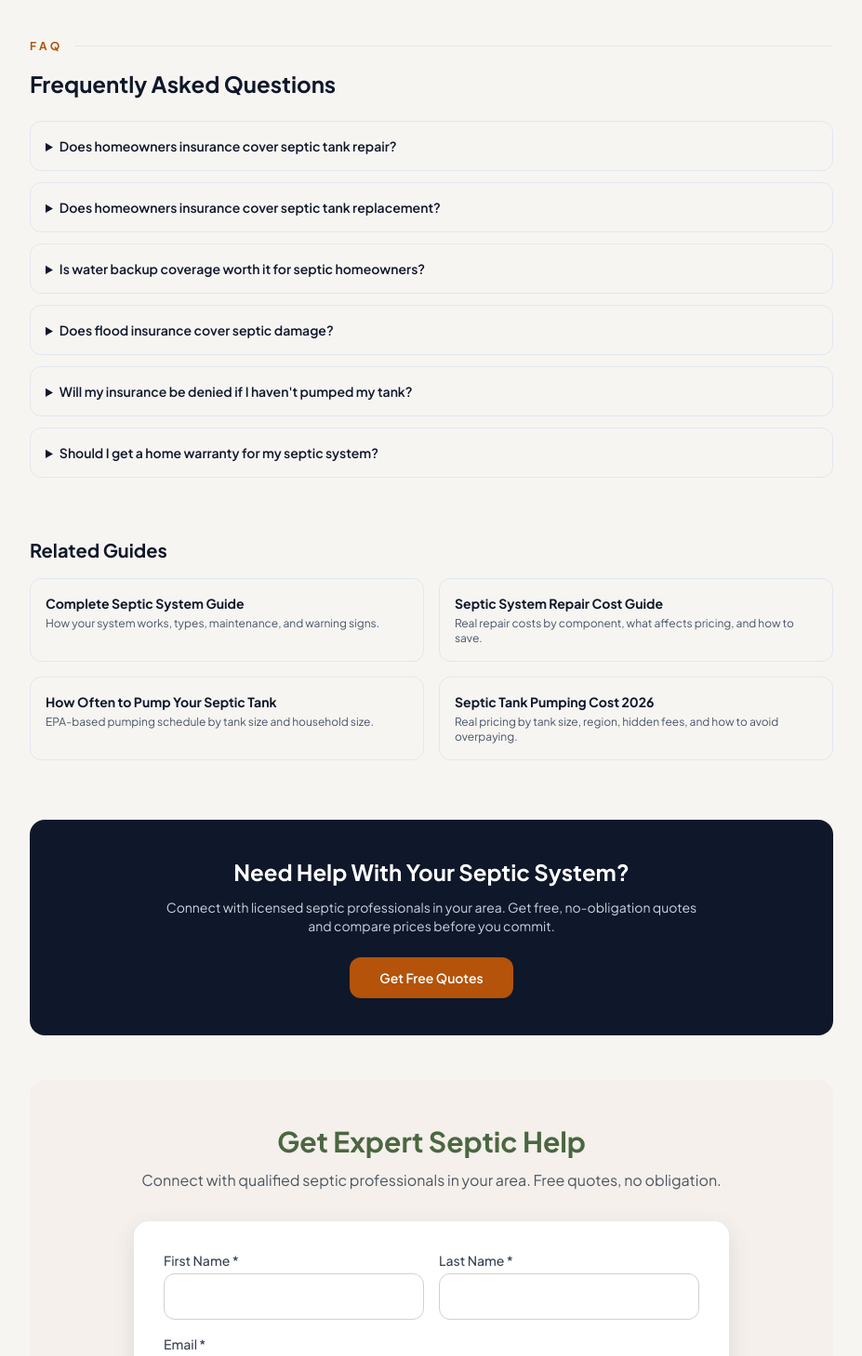
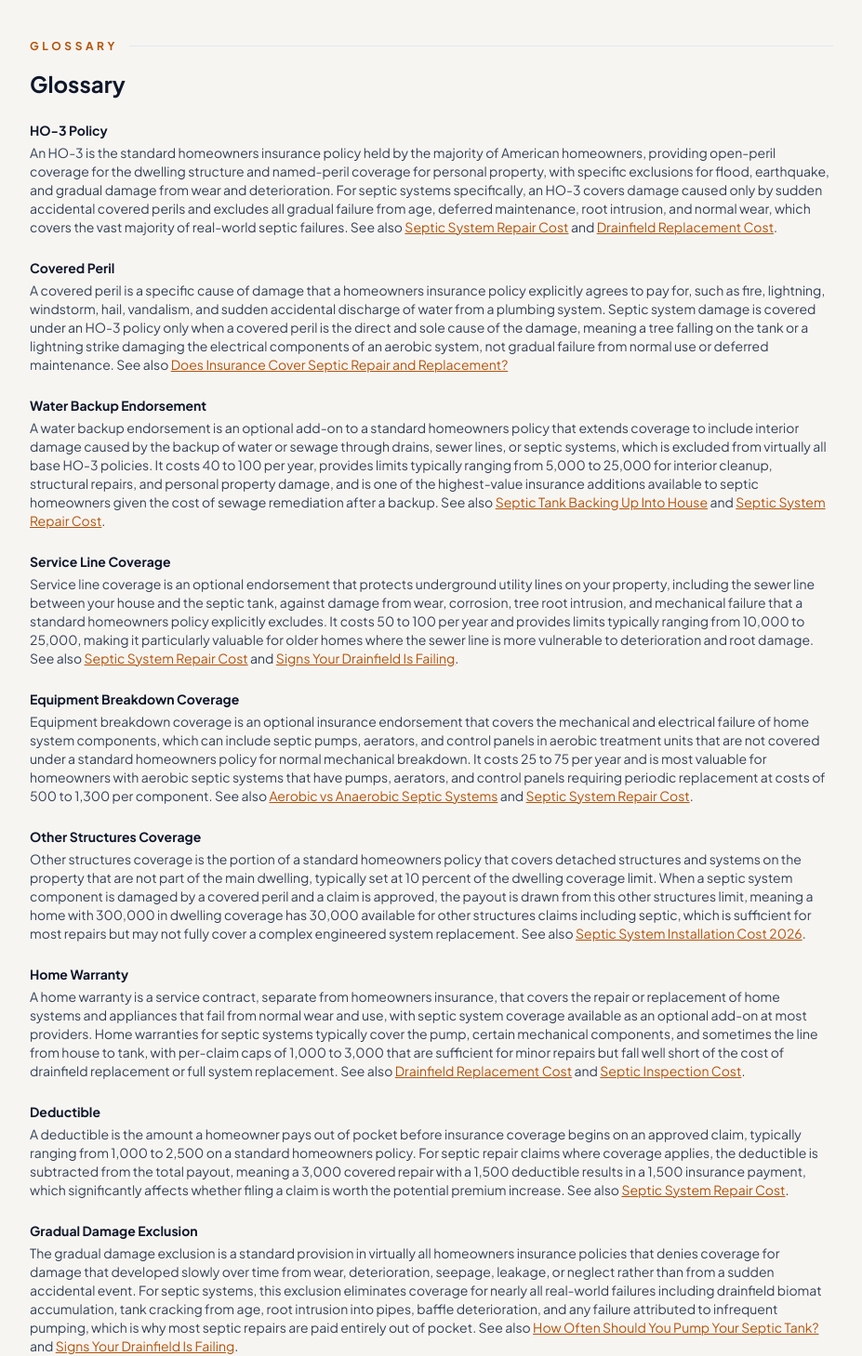
Before and after one commit to thebasementguide2026/theseptic.guide-, a Next.js app: page /articles/does-insurance-cover-septic-repair-replacement in a window 1280 px wide. Shown: the part 5880-7339 px from the top of the page at 93% size, without its empty margins (176-1103 px from the left). Built offline with nearby package versions, Linux system fonts and the light colour scheme.

Commit message:
Add glossary section above FAQ

```diff
--- a/app/articles/does-insurance-cover-septic-repair-replacement/page.tsx
+++ b/app/articles/does-insurance-cover-septic-repair-replacement/page.tsx
@@ -433,7 +433,54 @@ export default function InsuranceCoverSepticArticle() {
             </div>
           </div>
 
-                  {/* FAQ */}
+                            {/* Glossary */}
+          <div className='mb-16'>
+            <div className='flex items-center space-x-3 mb-4'>
+              <span className='text-amber-700 font-bold tracking-[0.3em] text-xs uppercase'>Glossary</span>
+              <div className='flex-1 h-px bg-slate-200'></div>
+            </div>
+            <h2 className='text-2xl font-bold text-slate-900 mb-6'>Glossary</h2>
+            <div className='space-y-6'>
+              <div>
+                <h3 className='font-bold text-slate-900 text-sm mb-1'>HO-3 Policy</h3>
+                <p className='text-slate-700 text-sm'>An HO-3 is the standard homeowners insurance policy held by the majority of American homeowners, providing open-peril coverage for the dwelling structure and named-peril coverage for personal property, with specific exclusions for flood, earthquake, and gradual damage from wear and deterioration. For septic systems specifically, an HO-3 covers damage caused only by sudden accidental covered perils and excludes all gradual failure from age, deferred maintenance, root intrusion, and normal wear, which covers the vast majority of real-world septic failures. See also <Link href='/cost-guides/septic-system-repair-cost' className='text-amber-700 underline hover:text-amber-800'>Septic System Repair Cost</Link> and <Link href='/cost-guides/drainfield-replacement-cost' className='text-amber-700 underline hover:text-amber-800'>Drainfield Replacement Cost</Link>.</p>
+              </div>
+              <div>
+                <h3 className='font-bold text-slate-900 text-sm mb-1'>Covered Peril</h3>
+                <p className='text-slate-700 text-sm'>A covered peril is a specific cause of damage that a homeowners insurance policy explicitly agrees to pay for, such as fire, lightning, windstorm, hail, vandalism, and sudden accidental discharge of water from a plumbing system. Septic system damage is covered under an HO-3 policy only when a covered peril is the direct and sole cause of the damage, meaning a tree falling on the tank or a lightning strike damaging the electrical components of an aerobic system, not gradual failure from normal use or deferred maintenance. See also <Link href='/articles/does-insurance-cover-septic-repair-replacement' className='text-amber-700 underline hover:text-amber-800'>Does Insurance Cover Septic Repair and Replacement?</Link></p>
+              </div>
+              <div>
+                <h3 className='font-bold text-slate-900 text-sm mb-1'>Water Backup Endorsement</h3>
+                <p className='text-slate-700 text-sm'>A water backup endorsement is an optional add-on to a standard homeowners policy that extends coverage to include interior damage caused by the backup of water or sewage through drains, sewer lines, or septic systems, which is excluded from virtually all base HO-3 policies. It costs 40 to 100 per year, provides limits typically ranging from 5,000 to 25,000 for interior cleanup, structural repairs, and personal property damage, and is one of the highest-value insurance additions available to septic homeowners given the cost of sewage remediation after a backup. See also <Link href='/articles/septic-tank-backing-up' className='text-amber-700 underline hover:text-amber-800'>Septic Tank Backing Up Into House</Link> and <Link href='/cost-guides/septic-system-repair-cost' className='text-amber-700 underline hover:text-amber-800'>Septic System Repair Cost</Link>.</p>
+              </div>
+              <div>
+                <h3 className='font-bold text-slate-900 text-sm mb-1'>Service Line Coverage</h3>
+                <p className='text-slate-700 text-sm'>Service line coverage is an optional endorsement that protects underground utility lines on your property, including the sewer line between your house and the septic tank, against damage from wear, corrosion, tree root intrusion, and mechanical failure that a standard homeowners policy explicitly excludes. It costs 50 to 100 per year and provides limits typically ranging from 10,000 to 25,000, making it particularly valuable for older homes where the sewer line is more vulnerable to deterioration and root damage. See also <Link href='/cost-guides/septic-system-repair-cost' className='text-amber-700 underline hover:text-amber-800'>Septic System Repair Cost</Link> and <Link href='/articles/signs-drainfield-is-failing' className='text-amber-700 underline hover:text-amber-800'>Signs Your Drainfield Is Failing</Link>.</p>
+              </div>
+              <div>
+                <h3 className='font-bold text-slate-900 text-sm mb-1'>Equipment Breakdown Coverage</h3>
+                <p className='text-slate-700 text-sm'>Equipment breakdown coverage is an optional insurance endorsement that covers the mechanical and electrical failure of home system components, which can include septic pumps, aerators, and control panels in aerobic treatment units that are not covered under a standard homeowners policy for normal mechanical breakdown. It costs 25 to 75 per year and is most valuable for homeowners with aerobic septic systems that have pumps, aerators, and control panels requiring periodic replacement at costs of 500 to 1,300 per component. See also <Link href='/articles/aerobic-vs-anaerobic-septic' className='text-amber-700 underline hover:text-amber-800'>Aerobic vs Anaerobic Septic Systems</Link> and <Link href='/cost-guides/septic-system-repair-cost' className='text-amber-700 underline hover:text-amber-800'>Septic System Repair Cost</Link>.</p>
+              </div>
+              <div>
+                <h3 className='font-bold text-slate-900 text-sm mb-1'>Other Structures Coverage</h3>
+                <p className='text-slate-700 text-sm'>Other structures coverage is the portion of a standard homeowners policy that covers detached structures and systems on the property that are not part of the main dwelling, typically set at 10 percent of the dwelling coverage limit. When a septic system component is damaged by a covered peril and a claim is approved, the payout is drawn from this other structures limit, meaning a home with 300,000 in dwelling coverage has 30,000 available for other structures claims including septic, which is sufficient for most repairs but may not fully cover a complex engineered system replacement. See also <Link href='/cost-guides/septic-system-installation-cost' className='text-amber-700 underline hover:text-amber-800'>Septic System Installation Cost 2026</Link>.</p>
+              </div>
+              <div>
+                <h3 className='font-bold text-slate-900 text-sm mb-1'>Home Warranty</h3>
+                <p className='text-slate-700 text-sm'>A home warranty is a service contract, separate from homeowners insurance, that covers the repair or replacement of home systems and appliances that fail from normal wear and use, with septic system coverage available as an optional add-on at most providers. Home warranties for septic systems typically cover the pump, certain mechanical components, and sometimes the line from house to tank, with per-claim caps of 1,000 to 3,000 that are sufficient for minor repairs but fall well short of the cost of drainfield replacement or full system replacement. See also <Link href='/cost-guides/drainfield-replacement-cost' className='text-amber-700 underline hover:text-amber-800'>Drainfield Replacement Cost</Link> and <Link href='/cost-guides/septic-inspection-cost' className='text-amber-700 underline hover:text-amber-800'>Septic Inspection Cost</Link>.</p>
+              </div>
+              <div>
+                <h3 className='font-bold text-slate-900 text-sm mb-1'>Deductible</h3>
+                <p className='text-slate-700 text-sm'>A deductible is the amount a homeowner pays out of pocket before insurance coverage begins on an approved claim, typically ranging from 1,000 to 2,500 on a standard homeowners policy. For septic repair claims where coverage applies, the deductible is subtracted from the total payout, meaning a 3,000 covered repair with a 1,500 deductible results in a 1,500 insurance payment, which significantly affects whether filing a claim is worth the potential premium increase. See also <Link href='/cost-guides/septic-system-repair-cost' className='text-amber-700 underline hover:text-amber-800'>Septic System Repair Cost</Link>.</p>
+              </div>
+              <div>
+                <h3 className='font-bold text-slate-900 text-sm mb-1'>Gradual Damage Exclusion</h3>
+                <p className='text-slate-700 text-sm'>The gradual damage exclusion is a standard provision in virtually all homeowners insurance policies that denies coverage for damage that developed slowly over time from wear, deterioration, seepage, leakage, or neglect rather than from a sudden accidental event. For septic systems, this exclusion eliminates coverage for nearly all real-world failures including drainfield biomat accumulation, tank cracking from age, root intrusion into pipes, baffle deterioration, and any failure attributed to infrequent pumping, which is why most septic repairs are paid entirely out of pocket. See also <Link href='/articles/how-often-pump-septic-tank' className='text-amber-700 underline hover:text-amber-800'>How Often Should You Pump Your Septic Tank?</Link> and <Link href='/articles/signs-drainfield-is-failing' className='text-amber-700 underline hover:text-amber-800'>Signs Your Drainfield Is Failing</Link>.</p>
+              </div>
+            </div>
+          </div>
+
+{/* FAQ */}
           <div className='mb-16'>
             <div className='flex items-center space-x-3 mb-4'>
               <span className='text-amber-700 font-bold tracking-[0.3em] text-xs uppercase'>FAQ</span>
```
